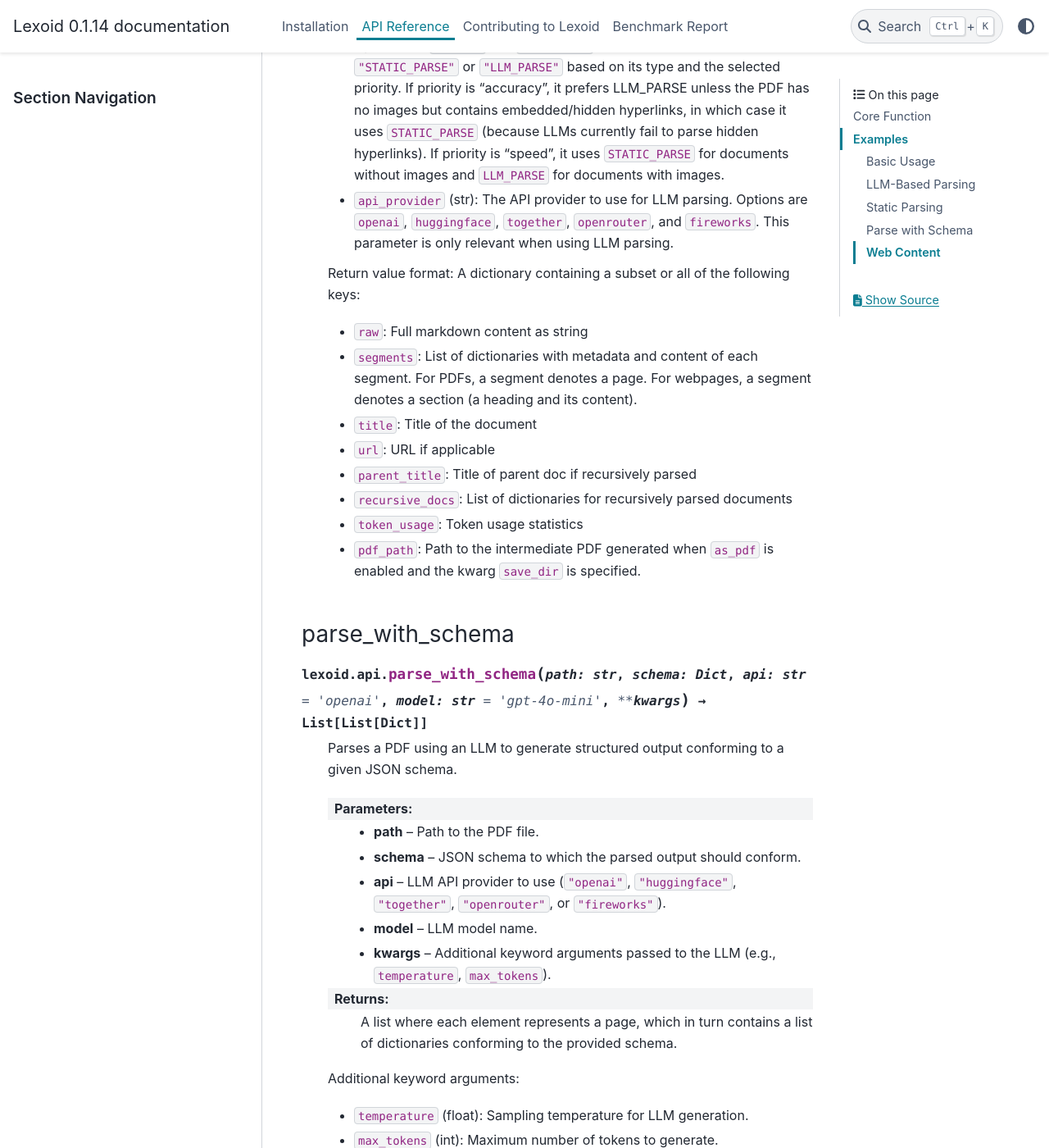
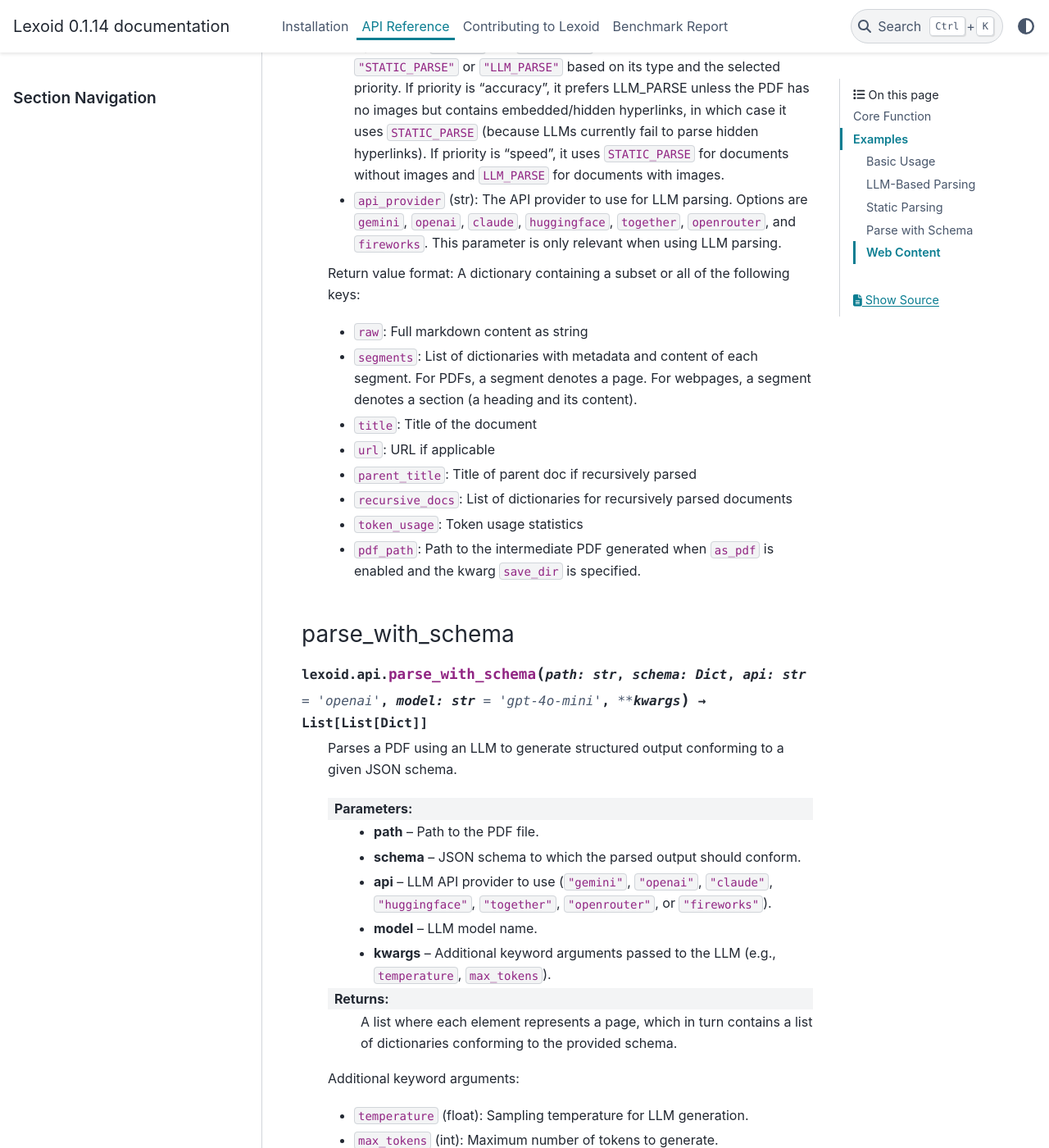
Before and after one commit to oidlabs-com/Lexoid, a Sphinx documentation site: the page built from docs/api.rst, in a window 1280 px wide and 1400 px high, scrolled down 1226 px. Shown: the whole window at 82% size. Built offline with Sphinx 7.4.7 and the PyData theme 0.15.4, drawn with Linux system fonts in a browser that asks for light colours.

Commit message:
Update docs

```diff
--- a/docs/api.rst
+++ b/docs/api.rst
@@ -33,7 +33,7 @@ parse
    * ``api_cost_mapping`` (Union[dict, str]): Dictionary containing API cost details or the string path to a JSON file containing
      the cost details. Sample file available at ``tests/api_cost_mapping.json``
    * ``router_priority`` (str): What the routing strategy should prioritize. Options are ``"speed"`` and ``"accuracy"``. The router directs a file to either ``"STATIC_PARSE"`` or ``"LLM_PARSE"`` based on its type and the selected priority. If priority is "accuracy", it prefers LLM_PARSE unless the PDF has no images but contains embedded/hidden hyperlinks, in which case it uses ``STATIC_PARSE`` (because LLMs currently fail to parse hidden hyperlinks). If priority is "speed", it uses ``STATIC_PARSE`` for documents without images and ``LLM_PARSE`` for documents with images.
-   * ``api_provider`` (str): The API provider to use for LLM parsing. Options are ``openai``, ``huggingface``, ``together``, ``openrouter``, and ``fireworks``. This parameter is only relevant when using LLM parsing.
+   * ``api_provider`` (str): The API provider to use for LLM parsing. Options are ``gemini``, ``openai``, ``claude``, ``huggingface``, ``together``, ``openrouter``, and ``fireworks``. This parameter is only relevant when using LLM parsing.
 
    Return value format:
    A dictionary containing a subset or all of the following keys:
@@ -57,7 +57,7 @@ parse_with_schema
 
    :param path: Path to the PDF file.
    :param schema: JSON schema to which the parsed output should conform.
-   :param api: LLM API provider to use (``"openai"``, ``"huggingface"``, ``"together"``, ``"openrouter"``, or ``"fireworks"``).
+   :param api: LLM API provider to use (``"gemini"``, ``"openai"``, ``"claude"``, ``"huggingface"``, ``"together"``, ``"openrouter"``, or ``"fireworks"``).
    :param model: LLM model name.
    :param kwargs: Additional keyword arguments passed to the LLM (e.g., ``temperature``, ``max_tokens``).
    :return: A list where each element represents a page, which in turn contains a list of dictionaries conforming to the provided schema.
--- a/docs/benchmark.rst
+++ b/docs/benchmark.rst
@@ -18,6 +18,9 @@ The similarity metric is calculated using the following steps (see `calculate_si
 
 2. HTML Tag Removal
    All HTML markup is stripped away, leaving only the pure textual content. This ensures the comparison focuses on the actual text rather than formatting.
+
+3. Whitespace and Punctuation Normalization
+   Extra whitespace and punctuation are removed from both the parsed and ground truth texts. Therefore, the comparison is purely based on the sequence of characters/words, ignoring any formatting differences.
 
 3. Sequence Matching
    Python's ``SequenceMatcher`` compares the extracted text sequences, calculating a similarity ratio between 0 and 1 that reflects content preservation and accuracy.
```
